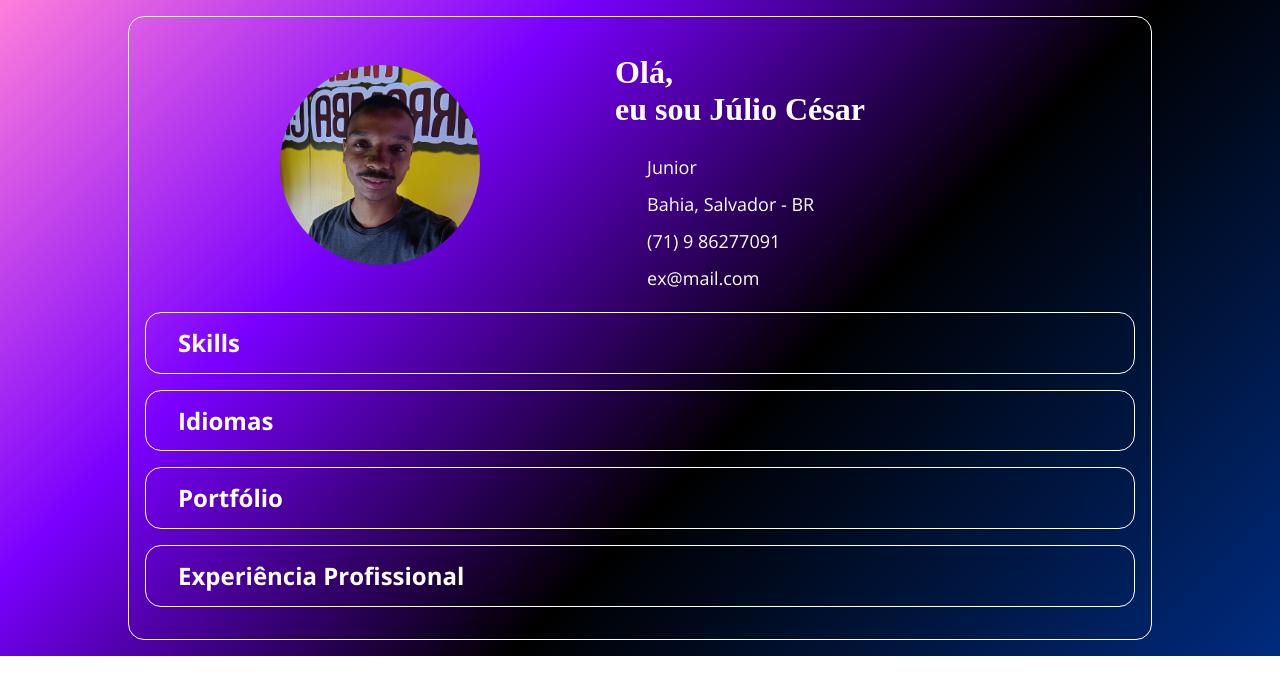
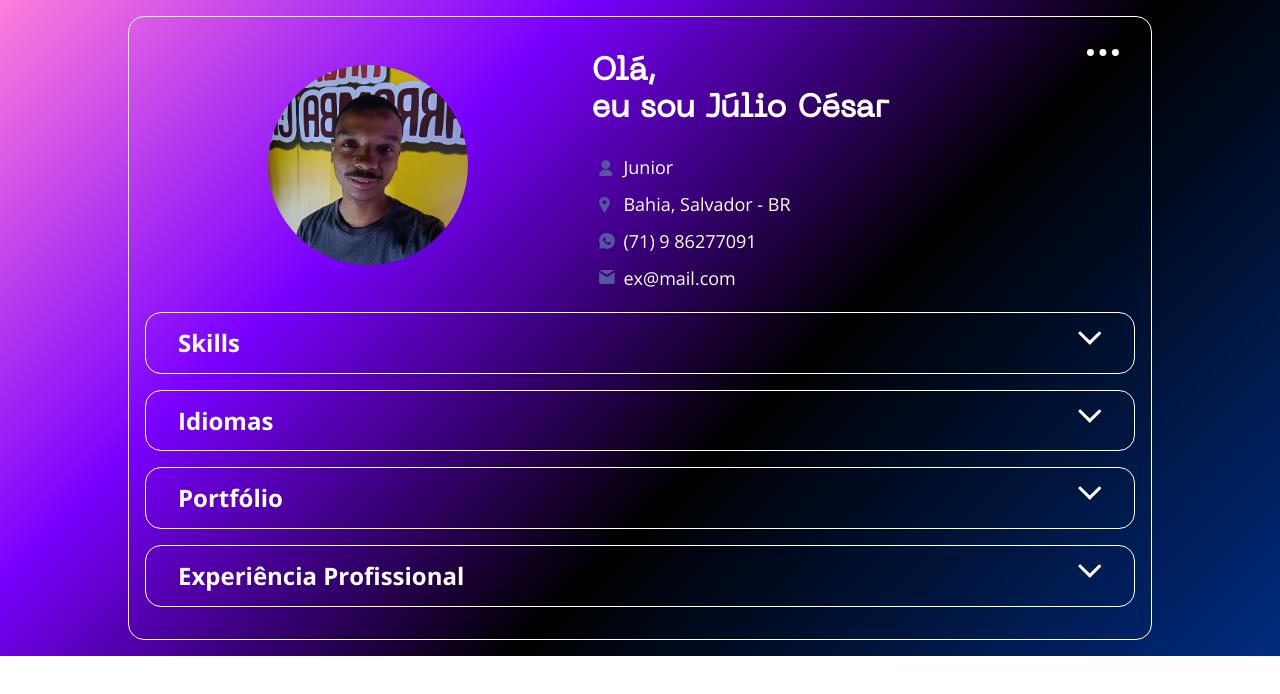
Before and after one commit to Juliocer/Pagina_de_Portifolio, a plain HTML site: page index.html in a window 1280 px wide. Drawn offline with nearby package versions, Linux system fonts and the light colour scheme; the site is published under a folder, as on GitHub Pages, so addresses that start at the root find nothing.

Commit message:
substituindo assets por ..

```diff
--- a/assets/css/acordeon.css
+++ b/assets/css/acordeon.css
@@ -45,7 +45,7 @@
     height: 1.5rem;
     background-repeat: no-repeat;
     background-size: contain;
-    background-image: url('/assets/img/icons/Seta.svg');
+    background-image: url('../img/icons/Seta.svg');
     transition: .25s;
 }
 
--- a/assets/css/experience.css
+++ b/assets/css/experience.css
@@ -23,6 +23,6 @@
     height: 1rem;
     background-repeat: no-repeat;
     background-size: contain;
-    background-image: url('/assets/img/icons/calendario.svg');
+    background-image: url('../img/icons/calendario.svg');
     margin-right: .5rem;
 }
--- a/assets/css/global.css
+++ b/assets/css/global.css
@@ -5,7 +5,7 @@
 
 @font-face {
     font-family: 'Neue Machina';
-    src: url('/assets/fontes/neue_machina-regular.otf');
+    src: url('../fontes/neue_machina-regular.otf');
 }
 
 body {
--- a/assets/css/header.css
+++ b/assets/css/header.css
@@ -16,7 +16,7 @@
     height: 2rem;
     background-repeat: no-repeat;
     background-size: contain;
-    background-image: url('/assets/img/icons/header.svg');
+    background-image: url('../img/icons/header.svg');
 }
 
 .header .photo{
@@ -56,19 +56,19 @@
 }
 
 .information .perfil::before{
-    background-image: url('/assets/img/icons/perfil.svg');
+    background-image: url('../img/icons/perfil.svg');
 }
 
 .information .location::before{
-    background-image: url('/assets/img/icons/endereco.svg');
+    background-image: url('../img/icons/endereco.svg');
 }
 
 .information .numero::before{
-    background-image: url('/assets/img/icons/numero.svg');
+    background-image: url('../img/icons/numero.svg');
 }
 
 .information .email::before{
-    background-image: url('/assets/img/icons/email.svg');
+    background-image: url('../img/icons/email.svg');
 }
 
 @media only screen and (min-width: 768px){
--- a/assets/css/languages.css
+++ b/assets/css/languages.css
@@ -27,6 +27,6 @@
     height: 1rem;
     background-repeat: no-repeat;
     background-size: contain;
-    background-image: url('/assets/img/icons/correto.svg');
+    background-image: url('../img/icons/correto.svg');
     margin-right: .5rem;
 }
--- a/assets/css/portfolio.css
+++ b/assets/css/portfolio.css
@@ -33,7 +33,7 @@
     height: 1rem;
     background-repeat: no-repeat;
     background-size: contain;
-    background-image: url('/assets/img/icons/git.svg');
+    background-image: url('../img/icons/git.svg');
     margin-right: .5rem;
 }
 
```
